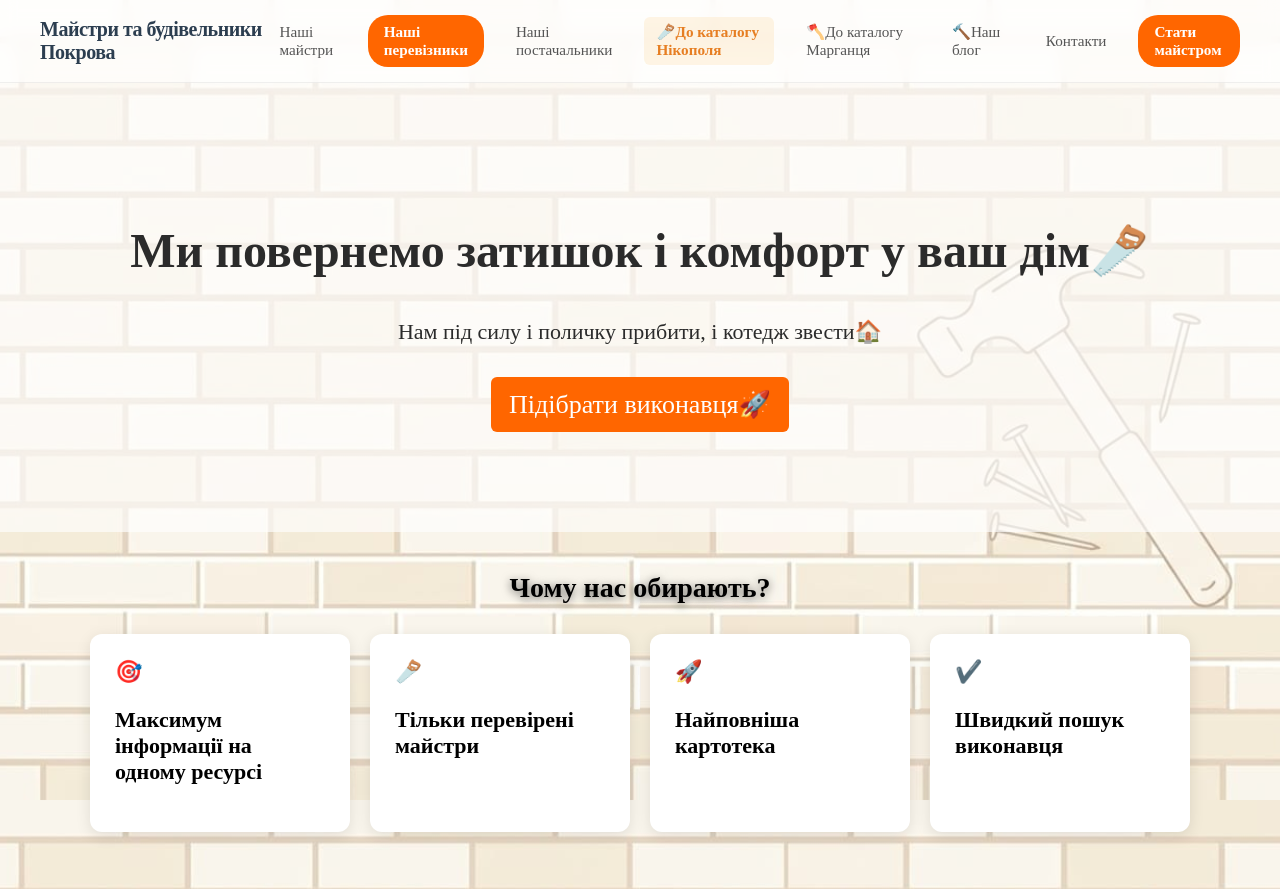
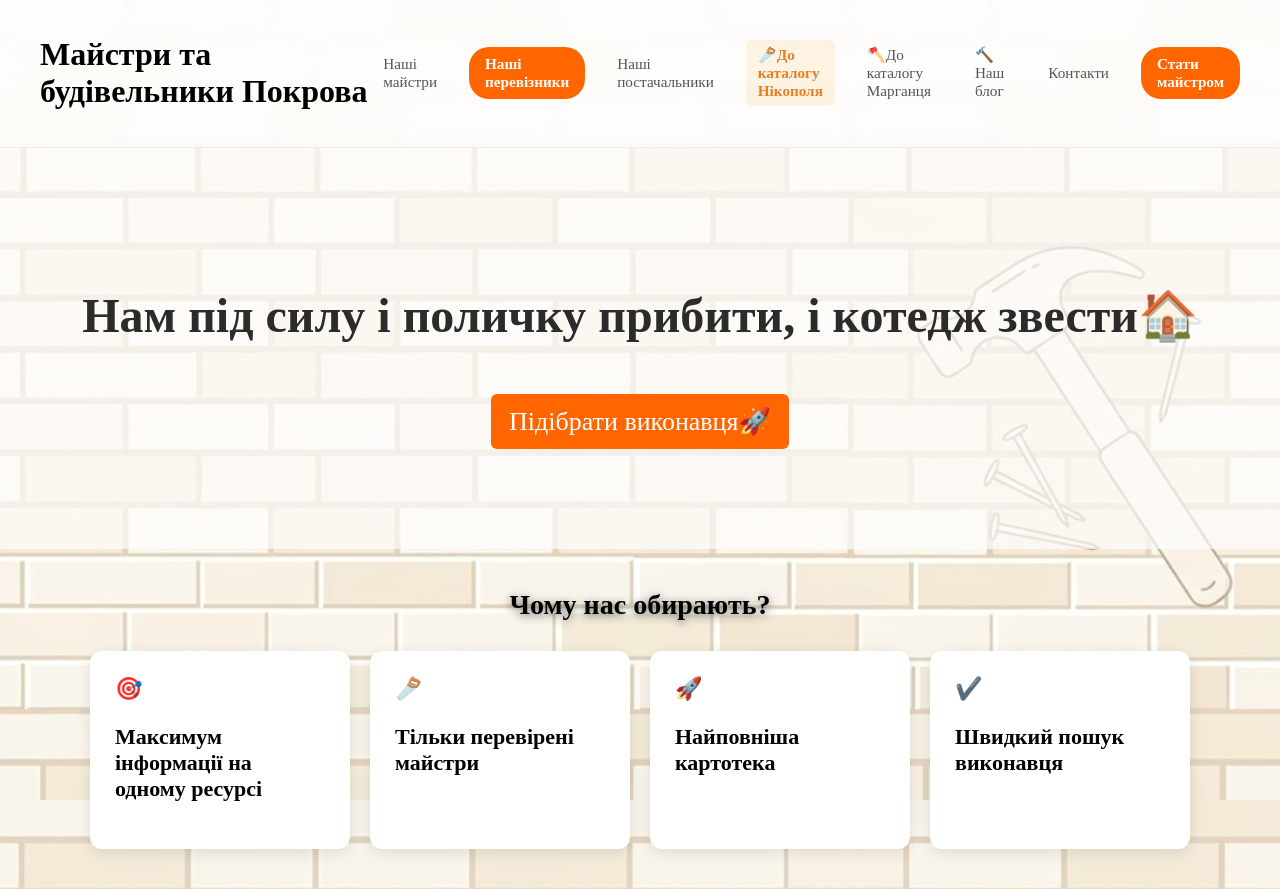
Before and after one commit to pavlenkoyurij-sudo/Our-specialists, a plain HTML site: page index.html in a window 1280 px wide. Shown: the top 889 px of the page. Drawn offline with nearby package versions, Linux system fonts and the light colour scheme; no server answers.

Commit message:
Update index.html

```diff
--- a/index.html
+++ b/index.html
@@ -35,7 +35,7 @@
 <body>
 
     <header>
-        <h2>Майстри та будівельники Покрова</h2>
+        <h1>Майстри та будівельники Покрова</h1>
         <nav>
                 <a href="#masters">Наші майстри</a>
                 <a href="delivery-pokrov/index-delivery.html" class="nav-btn-highlight">Наші перевізники</a>
@@ -56,12 +56,9 @@
         <section id="home" class="hero">
 
             <h1>
-                 Ми повернемо затишок і комфорт у ваш дім🪚
+                 Нам під силу і поличку прибити, і котедж звести🏠
             </h1>
 
-            <p>
-                 Нам під силу і поличку прибити, і котедж звести🏠
-            </p>
 
             <a href="#masters" class="hero-btn">
                  Підібрати виконавця🚀
```
